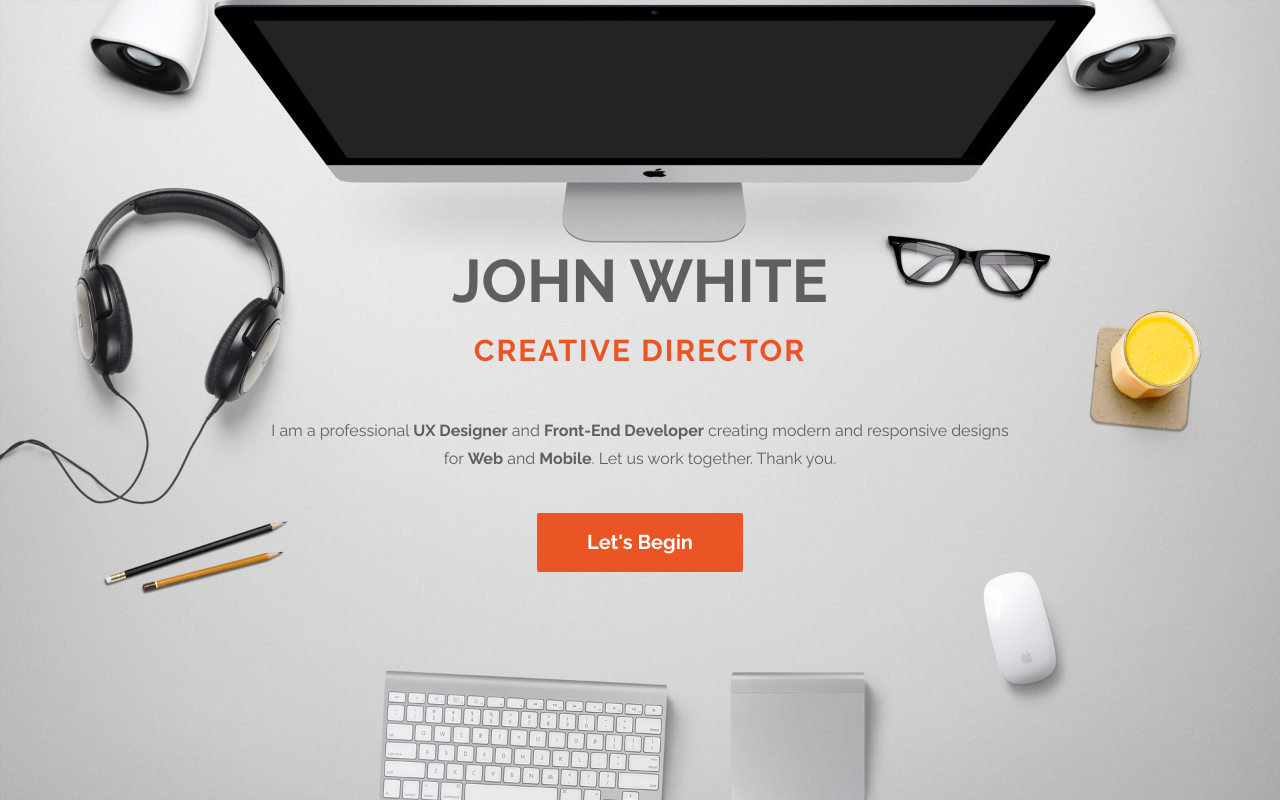
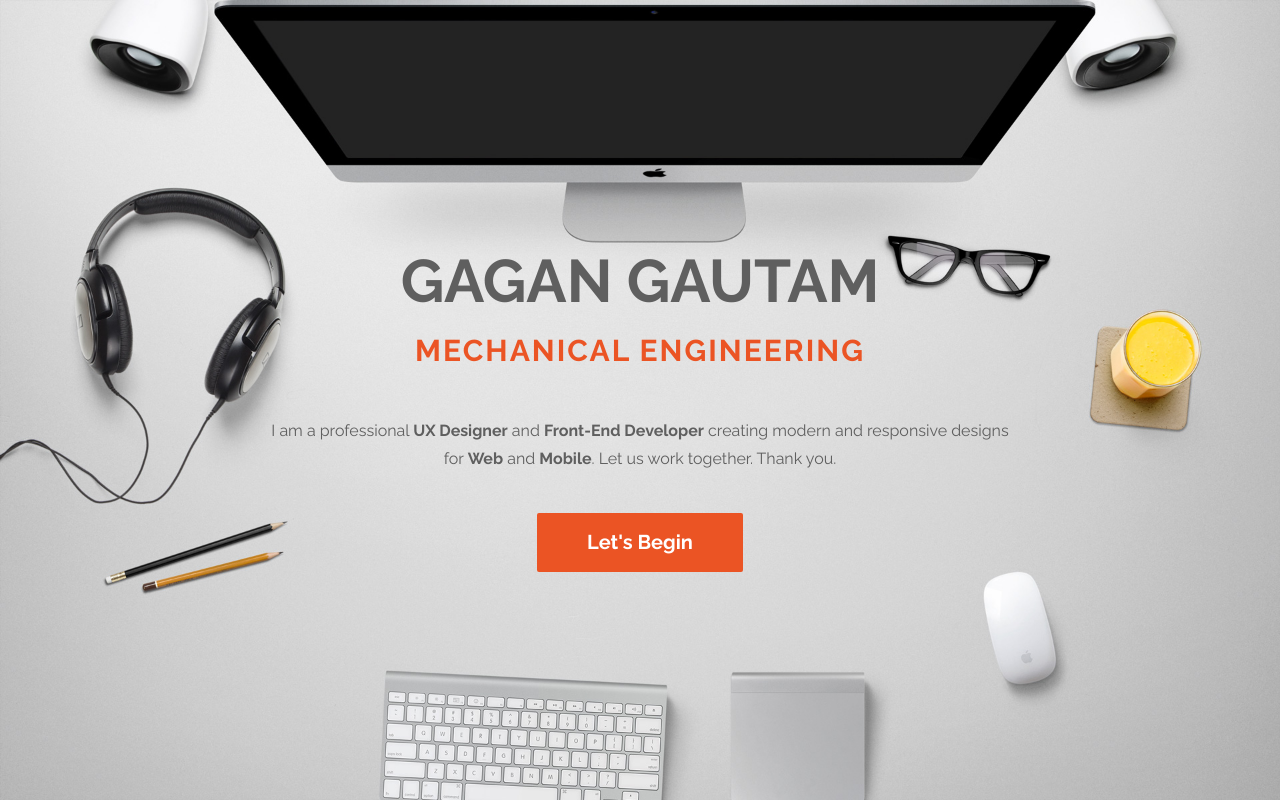
Before and after one commit to Bittu27/Portfolio, a plain HTML site: page index.html in a window 1280 px wide. Shown: the top 802 px of the page. Drawn offline with Linux system fonts and the light colour scheme.

Commit message:
Update index.html

```diff
--- a/index.html
+++ b/index.html
@@ -7,20 +7,14 @@
 	<meta name="keywords" content="">
 	<meta name="description" content="">
 	<!-- SITE TITLE -->
-	<title>Ultra Profile HTML5 Template</title>
+	<title>Portfolio</title>
 
 	<!-- STYLESHEETS -->
 	<link rel="stylesheet" href="css/bootstrap.min.css">
 	<link rel="stylesheet" href="css/font-awesome.min.css">
 	<link rel="stylesheet" href="css/templatemo-style.css">
 	<link href='//fonts.googleapis.com/css?family=Raleway:400,300,600,700' rel='stylesheet' type='text/css'>
-<!--
 
-Ultra Profile
-
-https://templatemo.com/tm-464-ultra-profile
-
--->
 </head>
 <body data-spy="scroll" data-target="#rock-navigation">
 	<!-- START NAVIGATION -->
@@ -33,7 +27,7 @@ https://templatemo.com/tm-464-ultra-profile
 					<span class="icon icon-bar"></span>
 					<span class="icon icon-bar"></span>
 				</button>
-				<a href="#" class="navbar-brand">Ultra Profile</a>
+				<a href="#" class="navbar-brand">Gagan Gautam</a>
 			</div>
 			<nav class="collapse navbar-collapse" id="rock-navigation">
 				<ul class="nav navbar-nav navbar-right main-navigation text-uppercase">
@@ -56,8 +50,8 @@ https://templatemo.com/tm-464-ultra-profile
 			<div class="row">
 				<div class="col-md-2 col-sm-1"></div>
 				<div class="col-md-8 col-sm-10">
-					<h1 class="tm-home-title"><strong>John White</strong></h1>
-					<h2 class="tm-home-subtitle">Creative Director</h2>
+					<h1 class="tm-home-title"><strong>Gagan Gautam</strong></h1>
+					<h2 class="tm-home-subtitle">Mechanical Engineering</h2>
 					<p>I am a professional <strong>UX Designer</strong> and <strong>Front-End Developer</strong> creating modern and responsive designs for <strong>Web</strong> and <strong>Mobile</strong>. Let us work together. Thank you.</p>
 					<a href="#work" class="btn btn-default smoothScroll tm-view-more-btn">Let's Begin</a>
 				</div>
```
